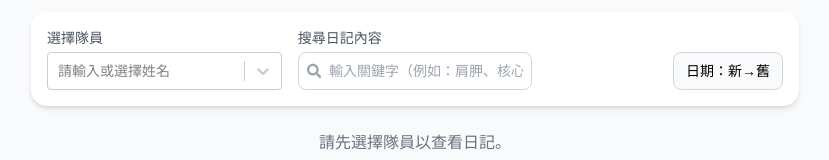
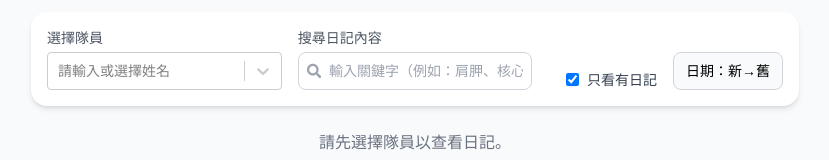
Before and after one commit to MarsChiou/training-report-app, a React (Vite) app in the folder training-report-app/: page /diary in a window 1280 px wide. Shown: the part 330-490 px from the top of the page, without its empty margins (225-1054 px from the left). Built offline with nearby package versions, Linux system fonts and the light colour scheme.

Commit message:
try to fix diary

```diff
--- a/training-report-app/src/pages/DiaryOverview.tsx
+++ b/training-report-app/src/pages/DiaryOverview.tsx
@@ -292,7 +292,15 @@ export default function DiaryOverview() {
             </div>
 
             <div className="flex items-end justify-between md:justify-end gap-4">
-
+              <label className="inline-flex items-center text-sm text-gray-700">
+                <input
+                  type="checkbox"
+                  className="mr-2"
+                  checked={onlyHasDiary}
+                  onChange={e => setOnlyHasDiary(e.target.checked)}
+                />
+                只看有日記
+              </label>
               <button
                 onClick={() => setSortDesc(v => !v)}
                 className="px-3 py-2 text-sm rounded-lg border border-gray-300 bg-gray-50 hover:bg-gray-100"
```
